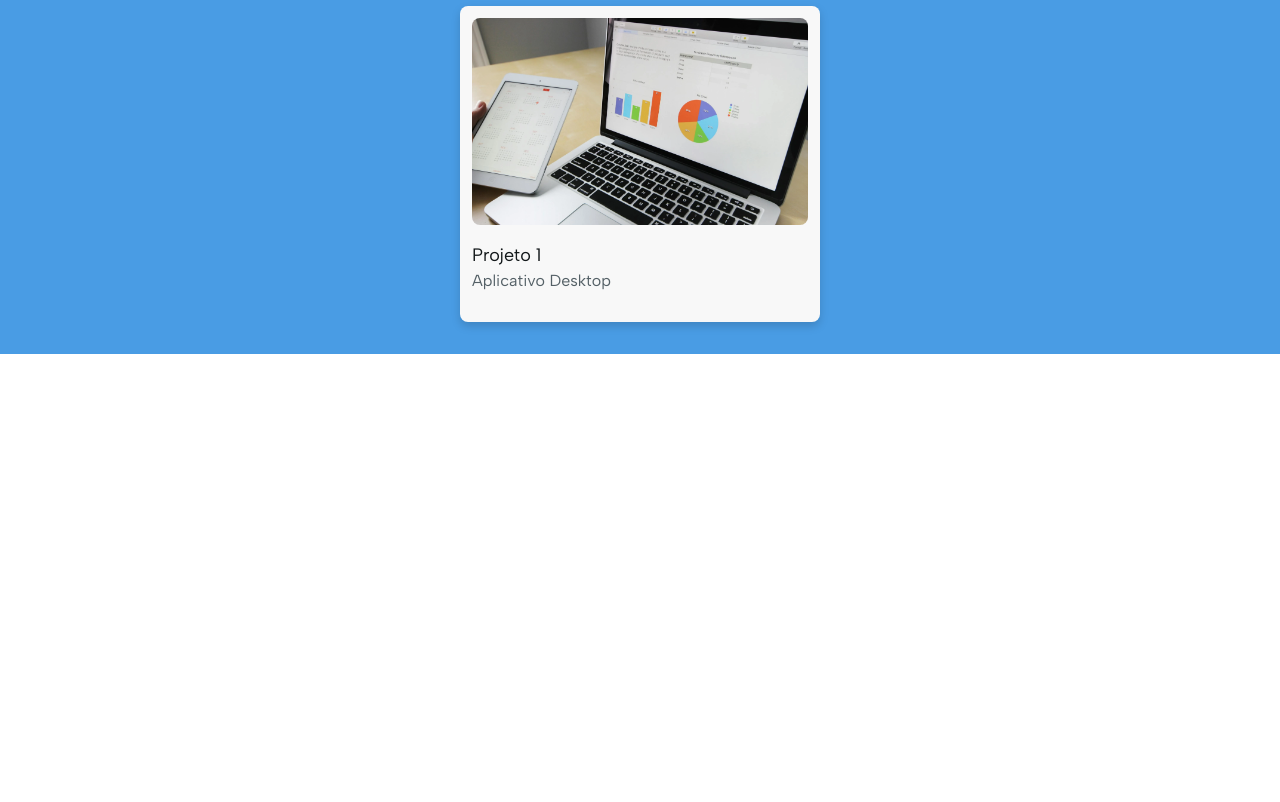
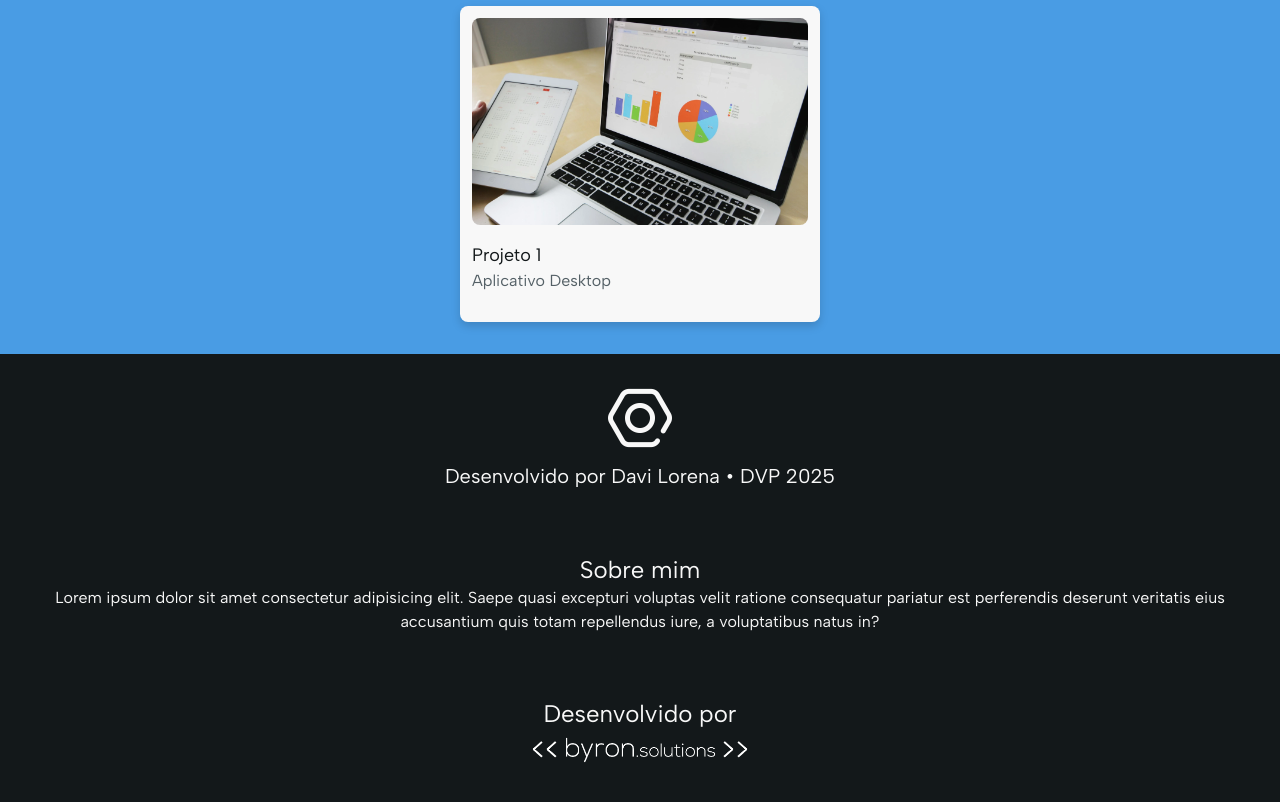
Before and after one commit to Davi-Lorena/Portfolio-semana4, a website: page src/index.html in a window 1280 px wide. Shown: the part 2910-3712 px from the top of the page. Before the commit the page ends 3264 px from the top, so only its background shows below. Drawn offline with Linux system fonts and the light colour scheme.

Commit message:
feat: create footer

```diff
--- a/src/index.html
+++ b/src/index.html
@@ -108,5 +108,24 @@
      </section>
 </main>
 
+<footer class="bg-black text-white flex flex-col p-8 gap-16">
+<div class="flex flex-col gap-16 items-center">
+    <div class="flex flex-col items-center gap-3">
+        <div class="size-16"><img src="./assets/icon_logo.png" alt="Logo do site"></div>
+<p class="text-xl text-center">Desenvolvido por Davi Lorena • DVP 2025</p>
+    </div>
+    <div class="text-center gap-2">
+        <h3 class="text-2xl">Sobre mim</h3>
+        <p class="text-base">
+            Lorem ipsum dolor sit amet consectetur adipisicing elit. Saepe quasi excepturi voluptas velit ratione consequatur pariatur est perferendis deserunt veritatis eius accusantium quis totam repellendus iure, a voluptatibus natus in?
+        </p>
+    </div>
+</div>
+<div class="flex flex-col items-center">
+    <p class="text-2xl">Desenvolvido por</p>
+    <div class="max-w-[14rem]"><img src="./assets/logo_byron.png" alt="Logo da byron.solution"></div>
+</div>
+</footer>
+
 </body>
 </html>
```
Also changed, not shown: src/output.css.
